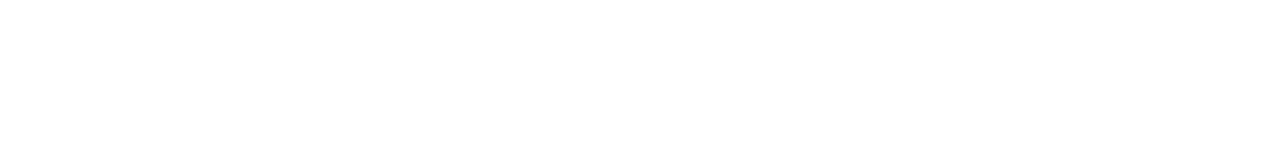
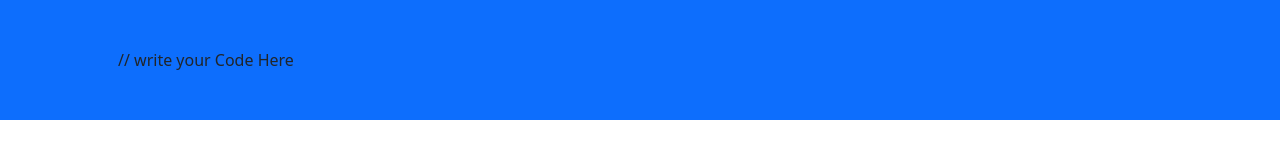
Before and after one commit to deep-maurya/Kaveri-Debugging-005, a website: page Bootstrap/index.html in a window 1280 px wide. Drawn offline with nearby package versions, Linux system fonts and the light colour scheme.

Commit message:
Add: assest folder

```diff
--- a/Bootstrap/index.html
+++ b/Bootstrap/index.html
@@ -9,7 +9,15 @@
 </head>
 <body>
     <!--Website Navbar-->
-
+    <div class="conatiner-fluid bg-primary">
+        <div class="container-lg">
+          <div class="p-lg-5">
+            <div class="row">
+                // write your Code Here
+            </div>
+          </div>
+        </div>
+      </div>
     <!--Website Introduction Section-->
 
     <!--Create course Section : accordion-->
```
Also changed, not shown: Bootstrap/assest/hero_student_collage_IN_2x.png (added).
